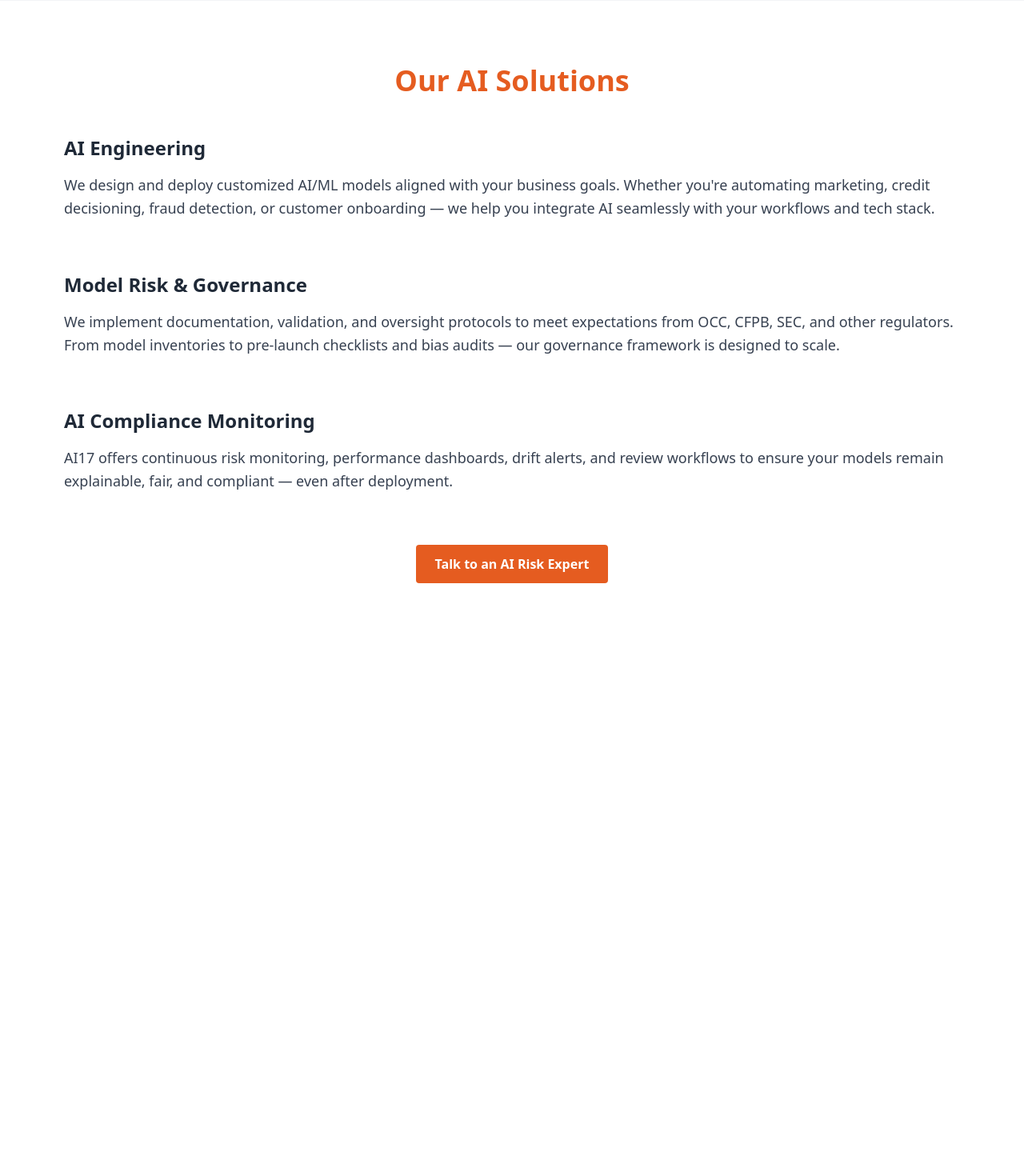
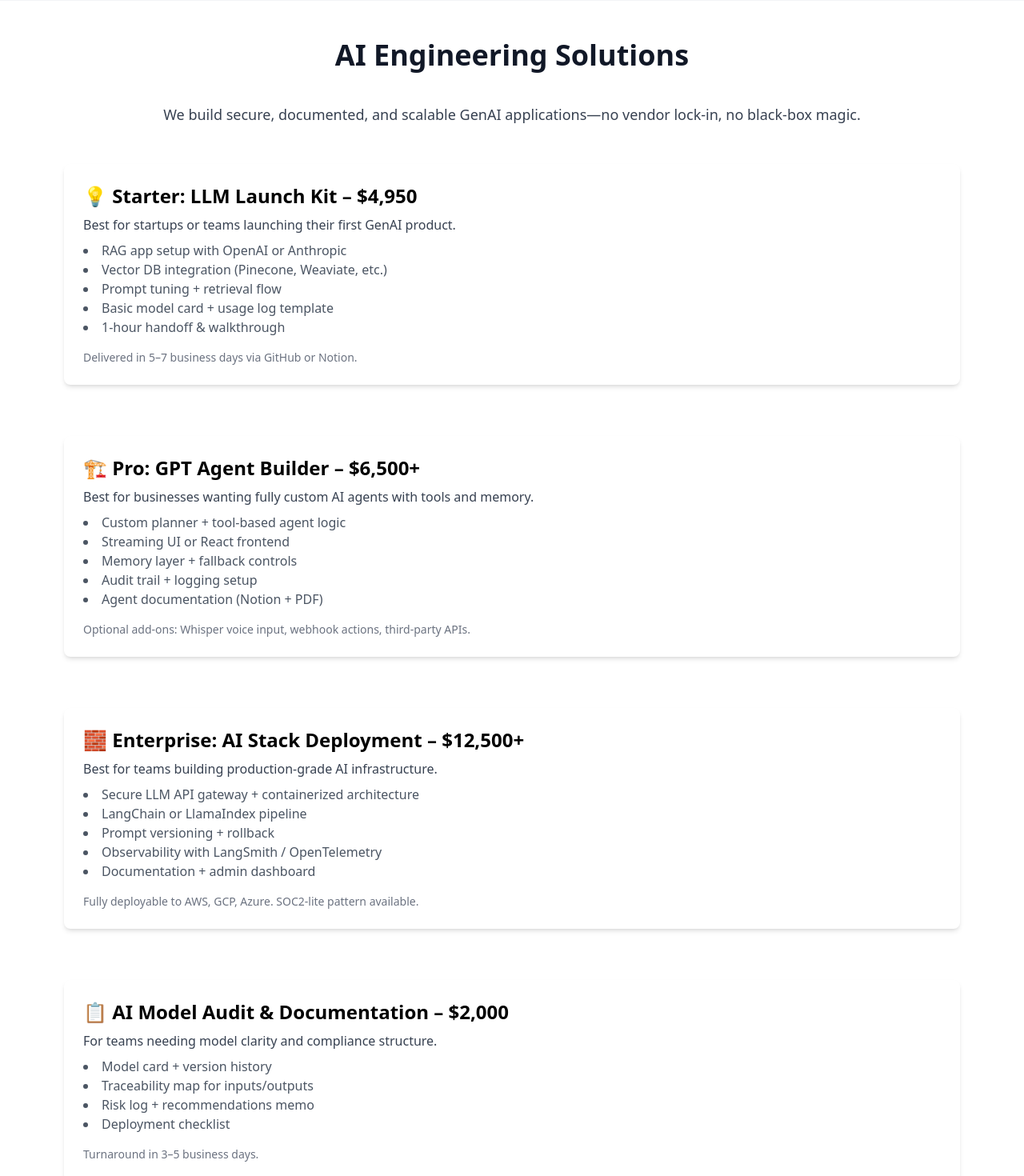
Before and after one commit to kettleson1/ai17-website, a React (Vite) app: page /solutions in a window 1280 px wide. Shown: the part 80-1550 px from the top of the page at 80% size. Before the commit the page ends 889 px from the top, so only its background shows below. Built offline with nearby package versions, Linux system fonts and the light colour scheme.

Commit message:
Al Engineering menu

```diff
--- a/src/pages/Solutions.jsx
+++ b/src/pages/Solutions.jsx
@@ -1,53 +1,83 @@
+import React from 'react';
+
 const Solutions = () => {
   return (
-    <div className="max-w-6xl mx-auto px-4 py-20">
-      <h1 className="text-4xl font-bold text-center text-primary mb-12">
-        Our AI Solutions
+    <div className="max-w-6xl mx-auto px-4 py-12">
+      <h1 className="text-4xl font-bold text-center mb-10 text-gray-900">
+        AI Engineering Solutions
       </h1>
 
-      <div className="space-y-16">
-        {/* Section: AI Engineering */}
-        <section>
-          <h2 className="text-2xl font-semibold text-gray-800 mb-4">AI Engineering</h2>
-          <p className="text-lg text-gray-700 leading-relaxed">
-            We design and deploy customized AI/ML models aligned with your business goals.
-            Whether you're automating marketing, credit decisioning, fraud detection, or
-            customer onboarding — we help you integrate AI seamlessly with your workflows
-            and tech stack.
-          </p>
-        </section>
+      <p className="text-center text-lg text-gray-700 mb-12">
+        We build secure, documented, and scalable GenAI applications—no vendor lock-in, no black-box magic.
+      </p>
 
-        {/* Section: Model Governance */}
-        <section>
-          <h2 className="text-2xl font-semibold text-gray-800 mb-4">Model Risk & Governance</h2>
-          <p className="text-lg text-gray-700 leading-relaxed">
-            We implement documentation, validation, and oversight protocols to meet
-            expectations from OCC, CFPB, SEC, and other regulators. From model inventories
-            to pre-launch checklists and bias audits — our governance framework is
-            designed to scale.
-          </p>
-        </section>
+      {/* AI Engineering Packages */}
+      <section className="space-y-16">
+        {/* Package 1 */}
+        <div className="bg-white shadow-md rounded-lg p-6">
+          <h2 className="text-2xl font-semibold mb-2">💡 Starter: LLM Launch Kit – $4,950</h2>
+          <p className="text-gray-700 mb-2">Best for startups or teams launching their first GenAI product.</p>
+          <ul className="list-disc list-inside text-gray-600 mb-4">
+            <li>RAG app setup with OpenAI or Anthropic</li>
+            <li>Vector DB integration (Pinecone, Weaviate, etc.)</li>
+            <li>Prompt tuning + retrieval flow</li>
+            <li>Basic model card + usage log template</li>
+            <li>1-hour handoff & walkthrough</li>
+          </ul>
+          <p className="text-sm text-gray-500">Delivered in 5–7 business days via GitHub or Notion.</p>
+        </div>
 
-        {/* Section: Compliance Monitoring */}
-        <section>
-          <h2 className="text-2xl font-semibold text-gray-800 mb-4">AI Compliance Monitoring</h2>
-          <p className="text-lg text-gray-700 leading-relaxed">
-            AI17 offers continuous risk monitoring, performance dashboards, drift alerts,
-            and review workflows to ensure your models remain explainable, fair, and compliant
-            — even after deployment.
-          </p>
-        </section>
-      </div>
+        {/* Package 2 */}
+        <div className="bg-white shadow-md rounded-lg p-6">
+          <h2 className="text-2xl font-semibold mb-2">🏗️ Pro: GPT Agent Builder – $6,500+</h2>
+          <p className="text-gray-700 mb-2">Best for businesses wanting fully custom AI agents with tools and memory.</p>
+          <ul className="list-disc list-inside text-gray-600 mb-4">
+            <li>Custom planner + tool-based agent logic</li>
+            <li>Streaming UI or React frontend</li>
+            <li>Memory layer + fallback controls</li>
+            <li>Audit trail + logging setup</li>
+            <li>Agent documentation (Notion + PDF)</li>
+          </ul>
+          <p className="text-sm text-gray-500">Optional add-ons: Whisper voice input, webhook actions, third-party APIs.</p>
+        </div>
 
-      {/* CTA */}
-      <div className="text-center mt-16">
-        <a
-          href="/contact"
-          className="inline-block bg-primary text-white font-semibold py-3 px-6 rounded hover:bg-primary/90 transition"
-        >
-          Talk to an AI Risk Expert
-        </a>
-      </div>
+        {/* Package 3 */}
+        <div className="bg-white shadow-md rounded-lg p-6">
+          <h2 className="text-2xl font-semibold mb-2">🧱 Enterprise: AI Stack Deployment – $12,500+</h2>
+          <p className="text-gray-700 mb-2">Best for teams building production-grade AI infrastructure.</p>
+          <ul className="list-disc list-inside text-gray-600 mb-4">
+            <li>Secure LLM API gateway + containerized architecture</li>
+            <li>LangChain or LlamaIndex pipeline</li>
+            <li>Prompt versioning + rollback</li>
+            <li>Observability with LangSmith / OpenTelemetry</li>
+            <li>Documentation + admin dashboard</li>
+          </ul>
+          <p className="text-sm text-gray-500">Fully deployable to AWS, GCP, Azure. SOC2-lite pattern available.</p>
+        </div>
+
+        {/* Package 4 */}
+        <div className="bg-white shadow-md rounded-lg p-6">
+          <h2 className="text-2xl font-semibold mb-2">📋 AI Model Audit & Documentation – $2,000</h2>
+          <p className="text-gray-700 mb-2">For teams needing model clarity and compliance structure.</p>
+          <ul className="list-disc list-inside text-gray-600 mb-4">
+            <li>Model card + version history</li>
+            <li>Traceability map for inputs/outputs</li>
+            <li>Risk log + recommendations memo</li>
+            <li>Deployment checklist</li>
+          </ul>
+          <p className="text-sm text-gray-500">Turnaround in 3–5 business days.</p>
+        </div>
+
+        {/* Call to action */}
+        <div className="text-center">
+          <a
+            href="https://ai17.jimkettleson.com/book"
+            className="inline-block bg-[#F79C1F] hover:bg-[#e68a0e] text-white font-bold py-3 px-6 rounded-lg transition"
+          >
+            Book Your Free AI Consult →
+          </a>
+        </div>
+      </section>
     </div>
   );
 };
```
